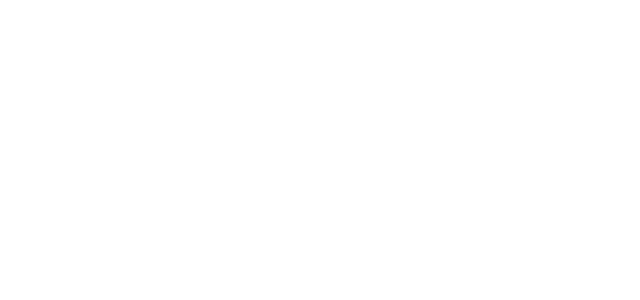
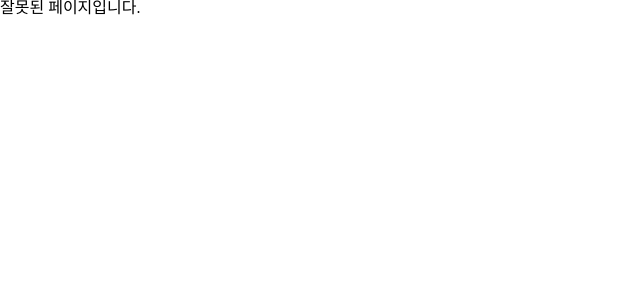
Before and after one commit to Mimi-official/Mimi_Client, a React (Vite) app: page / in a window 1280 px wide. Before the commit this address had no page. Shown: the top 300 px of the page, without its empty margins (0-640 px from the left). Built offline with nearby package versions, Linux system fonts and the light colour scheme.

Commit message:
한 사람당 라우터 추가

```diff
--- a/src/App.jsx
+++ b/src/App.jsx
@@ -1,14 +1,27 @@
 import './App.css'
-import { Routes, Route, BrowserRouter } from 'react-router-dom'
+import { createBrowserRouter, RouterProvider } from 'react-router-dom'
+import Kim from './routes/Kim'
+import Lee from './routes/Lee'
+import Lim from './routes/Lim'
+import Park from './routes/Park'
+import Wee from './routes/Wee'
+import Yuk from './routes/Yuk'
+
+const router = createBrowserRouter([
+  ...Kim,
+  ...Lee,
+  ...Lim,
+  ...Park,
+  ...Wee,
+  ...Yuk,
+  {
+    path: "/*",
+    element: <div>잘못된 페이지입니다.</div>
+  }
+]);
 
 function App() {
-  return (
-    <BrowserRouter>
-      <Routes>
-
-      </Routes>
-    </BrowserRouter>
-  )
+  return <RouterProvider router={router} />;
 }
 
 export default App
--- /dev/null
+++ b/src/routes/Kim.jsx
@@ -0,0 +1,7 @@
+import { Routes, Route } from 'react-router-dom'
+
+const KimRoutes = [
+
+];
+
+export default KimRoutes;
--- /dev/null
+++ b/src/routes/Lee.jsx
@@ -0,0 +1,7 @@
+import { Routes, Route } from 'react-router-dom'
+
+const LeeRoutes = [
+
+];
+
+export default LeeRoutes;
--- /dev/null
+++ b/src/routes/Lim.jsx
@@ -0,0 +1,7 @@
+import { Routes, Route } from 'react-router-dom'
+
+const LimRoutes = [
+
+];
+
+export default LimRoutes;
--- /dev/null
+++ b/src/routes/Park.jsx
@@ -0,0 +1,7 @@
+import { Routes, Route } from 'react-router-dom'
+
+const ParkRoutes = [
+
+];
+
+export default ParkRoutes;
--- /dev/null
+++ b/src/routes/Wee.jsx
@@ -0,0 +1,7 @@
+import { Routes, Route } from 'react-router-dom'
+
+const WeeRoutes = [
+
+];
+
+export default WeeRoutes
--- /dev/null
+++ b/src/routes/Yuk.jsx
@@ -0,0 +1,7 @@
+import { Routes, Route } from 'react-router-dom'
+
+const WeeRoutes = [
+
+];
+
+export default WeeRoutes
```
